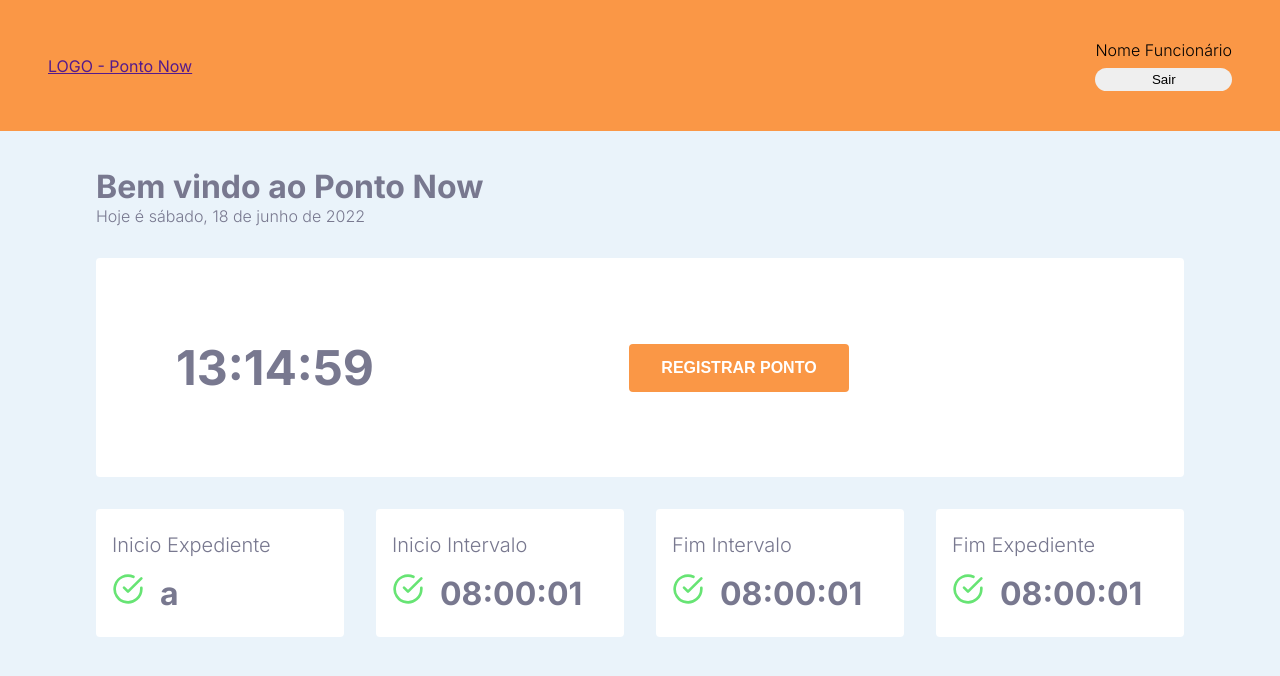
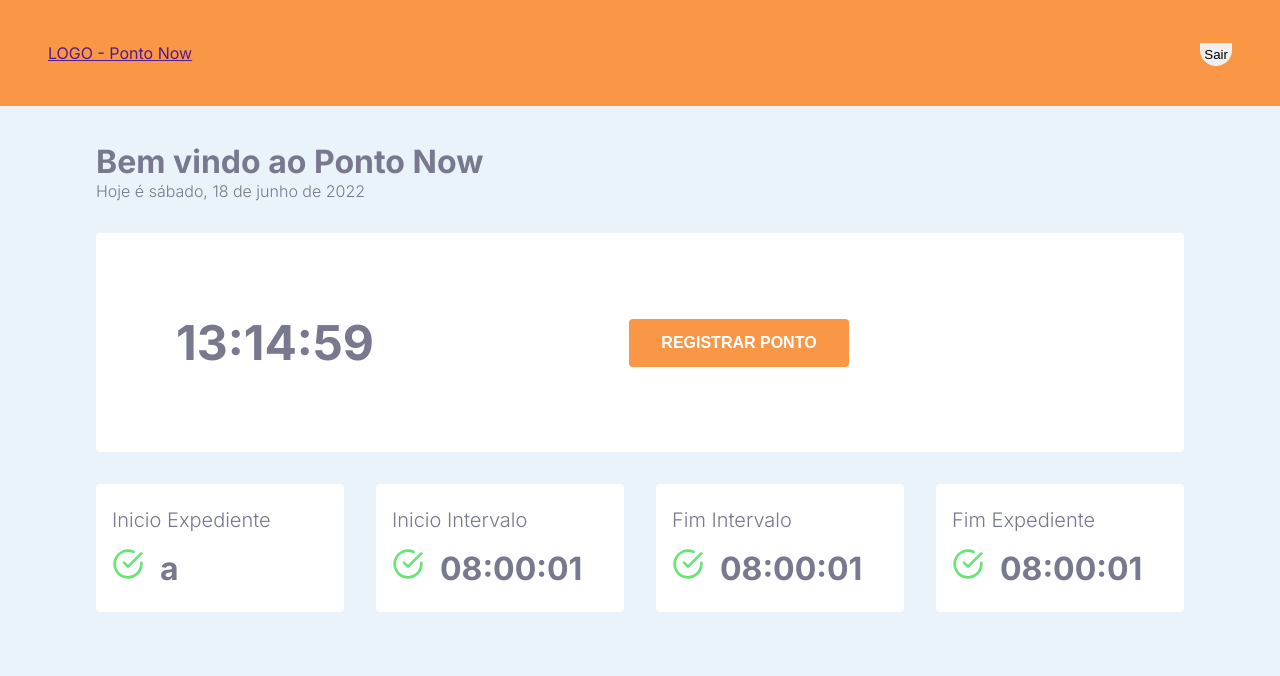
Before and after one commit to jorgelucasalima/pontonow, a React (Create React App) app: page /batidaponto in a window 1280 px wide. Shown: the top 676 px of the page. Built offline with nearby package versions, Linux system fonts and the light colour scheme; no server answers.

Commit message:
implementação da autenticação para usuarios bater o ponto

```diff
--- a/src/components/Header/index.jsx
+++ b/src/components/Header/index.jsx
@@ -1,14 +1,26 @@
 import { Container, Content, ContentUsuario } from "./styles"
+import firebase from '../../services/apifirebase'
+import { useNavigate } from "react-router-dom";
 
+export function Header(props) {
 
-export function Header() {
+  const rota = useNavigate();
+
+  async function sair(params) {
+    await firebase.auth().signOut()
+    .then(() => {
+      rota('/')
+    }
+    )
+  }
+
   return (
     <Container>
       <Content>
         <a href="">LOGO - Ponto Now</a>
         <ContentUsuario>
-          <p>Nome Funcionário</p>
-          <button>Sair</button>
+          <p>{props.email}</p>
+          <button onClick={sair}>Sair</button>
         </ContentUsuario>
       </Content>
     </Container>
--- a/src/components/Header/styles.js
+++ b/src/components/Header/styles.js
@@ -3,7 +3,6 @@ import styled from 'styled-components';
 export const Container = styled.div`
   background: var(--laranga-button);
   padding: 2.5rem 3rem;
-
 `;
 
 export const Content = styled.div`
@@ -16,15 +15,19 @@ export const ContentUsuario = styled.div`
   align-items: center;
 
   p {
-    margin-bottom: 0.50rem;
+    margin-bottom: 0.20rem;
   }
 
   button {
     margin: 0;
     border: 0;
     padding: 0.25rem;
-
-    border-radius: 4rem;
+    border-bottom-left-radius : 4rem;
+    border-bottom-right-radius: 4rem;
+    transition: filter 0.2s;
+    &:hover {
+      filter: brightness(0.9);
+    }
   }
 
 `
--- a/src/pages/BatidaPonto/index.jsx
+++ b/src/pages/BatidaPonto/index.jsx
@@ -1,12 +1,45 @@
+import { useEffect, useState } from "react";
 import { BodyPonto } from "../../components/BodyPonto";
 import { Header } from "../../components/Header";
 import { Container } from "./styles";
+import firebase from '../../services/apifirebase'
+import { useNavigate } from "react-router-dom";
+import { toast } from "react-toastify";
 
 
 export function BatidaPonto() {
+
+  const rota = useNavigate();
+
+  const [usuario, setUsuario] = useState(false)
+  const [usuarioLogado, setUsuarioLogado] = useState({})
+  console.log(usuarioLogado)
+
+  useEffect(() => {
+
+    async function getUsuario() {
+      await firebase.auth().onAuthStateChanged(user => {
+        if (user) {
+          setUsuario(true)
+          setUsuarioLogado({
+            uid: user.uid,
+            email: user.email,
+          })
+        } else {
+          setUsuario(false)
+          setUsuarioLogado({})
+        }
+      })
+    }
+
+    getUsuario()
+
+
+  }, [])
+
   return(
     <Container>
-      <Header/>
+      <Header email={usuarioLogado.email} uid={usuarioLogado.uid}/>
       <BodyPonto/>
     </Container>
   )
--- a/src/pages/Login/index.jsx
+++ b/src/pages/Login/index.jsx
@@ -11,15 +11,16 @@ export function Login() {
   const rota = useNavigate();
 
   //estados
-  const [emailFuncionario, setEmailFuncionario] = useState('')
-  const [senhaFuncionario, setSenhaFuncionario] = useState('')
+  const [email, setEmail] = useState('')
+  const [senha, setSenha] = useState('')
 
 
-  async function loginFuncionario() {
-    await firebase.auth().signInWithEmailAndPassword(emailFuncionario, senhaFuncionario)
-    .then(() => {
+  async function loginUsuario() {
+    await firebase.auth().signInWithEmailAndPassword(email, senha)
+    .then((value) => {
+      console.log(value.user)
       toast.success('Usuário logado com sucesso!')
-      rota('/batidaponto')
+      rota('/batidaponto' )
     })
     .catch((error) => {
       toast.error('email ou senha invalida!')
@@ -38,16 +39,16 @@ export function Login() {
           <input
             type="email"
             placeholder="E-mail"
-            value={emailFuncionario}
-            onChange={e => setEmailFuncionario(e.target.value)}
+            value={email}
+            onChange={e => setEmail(e.target.value)}
           />
           <input
             type="password"
             placeholder="Senha"
-            value={senhaFuncionario}
-            onChange={e => setSenhaFuncionario(e.target.value)}
+            value={senha}
+            onChange={e => setSenha(e.target.value)}
           />
-          <button onClick={loginFuncionario}>Login</button>
+          <button onClick={loginUsuario}>Login</button>
           <p>Entrar como administrador: <Link to="/loginadmin">Clique Aqui</Link> </p>
       </Content>
     </Container>
```
Also changed, not shown: src/App.js (+5 -7 lines).
